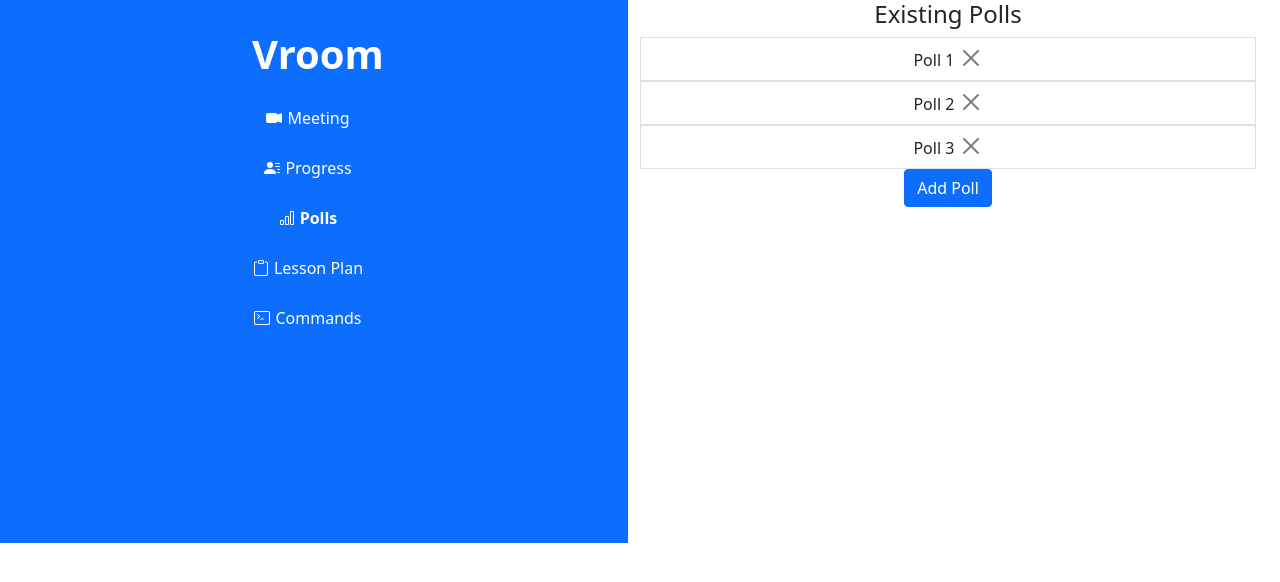
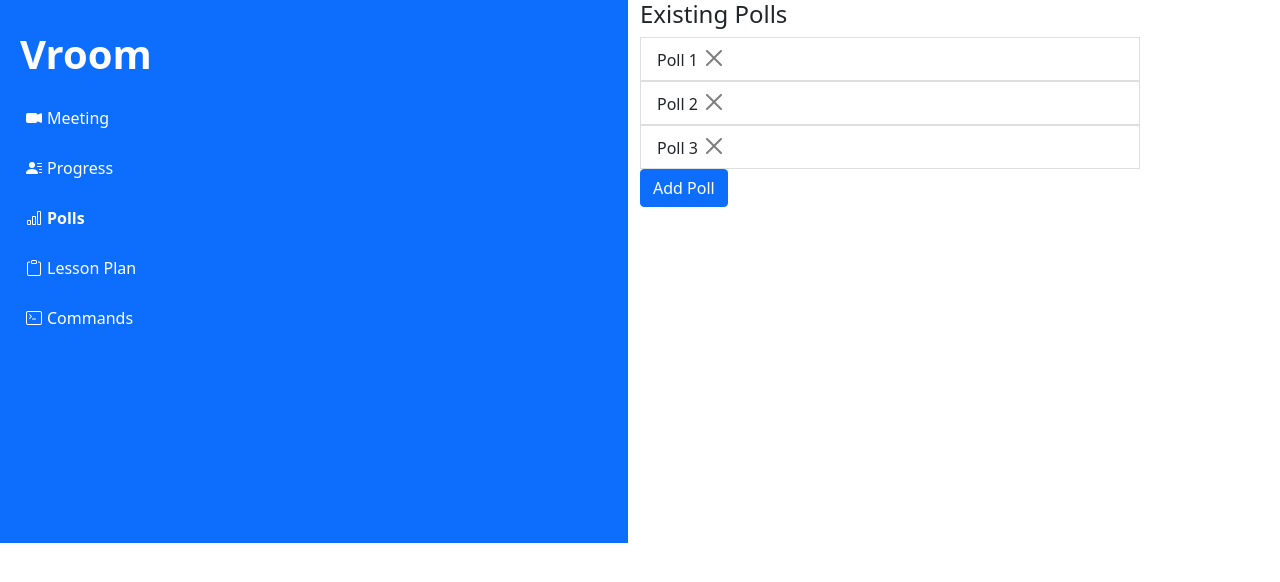
Before and after one commit to barney54321/Vroom, a React (Create React App) app: page / in a window 1280 px wide. Both pictures are taken after a click on the tab "Polls". Shown: the top 582 px of the page. Built offline with nearby package versions, Linux system fonts and the light colour scheme.

Commit message:
default poll

```diff
--- a/src/App.css
+++ b/src/App.css
@@ -1,42 +1,3 @@
-.App {
-  text-align: center;
-}
-
-.App-logo {
-  height: 40vmin;
-  pointer-events: none;
-}
-
-@media (prefers-reduced-motion: no-preference) {
-  .App-logo {
-    animation: App-logo-spin infinite 20s linear;
-  }
-}
-
-.App-header {
-  background-color: #282c34;
-  min-height: 100vh;
-  display: flex;
-  flex-direction: column;
-  align-items: center;
-  justify-content: center;
-  font-size: calc(10px + 2vmin);
-  color: white;
-}
-
-.App-link {
-  color: #61dafb;
-}
-
-@keyframes App-logo-spin {
-  from {
-    transform: rotate(0deg);
-  }
-  to {
-    transform: rotate(360deg);
-  }
-}
-
 .centreContainer {
   background-color: white;
   display: flex;
@@ -172,3 +133,7 @@
 .srollbar {
   height: 543px;
 }
+
+.tab-content {
+  width: 500px;
+}
--- a/src/Components/Common/VroomContext.js
+++ b/src/Components/Common/VroomContext.js
@@ -5,7 +5,7 @@ export const VroomContext = createContext({});
 export const VroomContextProvider = (props) => {
 
     const [inMeeting, setInMeeting] = useState(false);
-    const [showPoll, setShowPoll] = useState(false);
+    const [pollPage, setPollPage] = useState("existing");
     const [currentPoll, setCurrentPoll] = useState("");
     const [polls, setPolls] = useState([{name: "Poll 1"},{name: "Poll 2"}, {name: "Poll 3"} ])
     const [lessonPlan, setLessonPlan] = useState({title: "Week 1", contents: [{name: "Java intro", description: "teachers notes", time:"10"}]})
@@ -19,8 +19,8 @@ export const VroomContextProvider = (props) => {
                 setPolls,
                 inMeeting,
                 setInMeeting,
-                showPoll,
-                setShowPoll,
+                pollPage,
+                setPollPage,
                 currentPoll,
                 setCurrentPoll,
                 lessonPlan,
--- a/src/Components/Tabs/Poll/BuildPoll.js
+++ b/src/Components/Tabs/Poll/BuildPoll.js
@@ -1,9 +1,11 @@
-import React, {useState} from "react";
+import React, {useState, useContext} from "react";
 import CustomDropZone from "../../Common/CustomDropZone";
 import Form from 'react-bootstrap/Form';
 import InputGroup from 'react-bootstrap/InputGroup'
 import Button from 'react-bootstrap/Button';
 import CloseButton from 'react-bootstrap/CloseButton'
+import { VroomContext } from '../../Common/VroomContext';
+
 
 const alphabet = "abcde"
 
@@ -12,6 +14,10 @@ const BuildPoll = (props) => {
     const [options, setOptions]  = useState(["", ""])
     const [name, setName] = useState("");
     const [question, setQuestion] = useState("");
+
+    const {
+        setPollPage,
+    } = useContext(VroomContext);
 
     const handleAdd = () => {
         if (options.length < 5) {
@@ -32,6 +38,10 @@ const BuildPoll = (props) => {
         setName(json.name);
         setQuestion(json.question);
         setOptions(json.options)
+    }
+
+    const handleExit = () => {
+        setPollPage("existing")
     }
 
     return (
@@ -67,6 +77,7 @@ const BuildPoll = (props) => {
                 <Button variant="outline-primary" onClick={handleAdd}>+ OPTION</Button>
                 </div>
             </div>
+            <Button onClick={handleExit}>Exit</Button>
         </div>
 
     )
--- a/src/Components/Tabs/Poll/DefaultPollPage.js
+++ b/src/Components/Tabs/Poll/DefaultPollPage.js
@@ -1,20 +1,26 @@
 import React, {useContext} from 'react';
-import ExistingPolls from './ExistingPolls';
+import BuildPoll from './BuildPoll';
+import ExistingPolls from './ExistingPolls'
+import { VroomContext } from '../../Common/VroomContext';
 
-import { VroomContext } from '../../Common/VroomContext';
 
 const DefaultPollPage = (props) => {
 
     const {
-        showPoll,
+        pollPage,
     } = useContext(VroomContext);
 
-    const addPoll = () => {
-        console.log("add poll clicked");
+    let page;
+
+    if (pollPage === "existing") {
+        page = <ExistingPolls />;
+    } else if (pollPage === "build") {
+        page = <BuildPoll />;
     }
+
     return (
         <div>
-            {showPoll ? console.log("view poll") : <ExistingPolls />}
+            {page}
         </div>
     )
 }
--- a/src/Components/Tabs/Poll/ExistingPolls.js
+++ b/src/Components/Tabs/Poll/ExistingPolls.js
@@ -10,6 +10,7 @@ const ExistingPolls = (props) => {
     const {
         polls,
         setPolls,
+        setPollPage,
     } = useContext(VroomContext);
 
     const deletePoll = (index) => {
@@ -19,6 +20,7 @@ const ExistingPolls = (props) => {
     }
 
     const addPoll = () => {
+        setPollPage("build")
         console.log("add poll clicked");
 
     }
```
